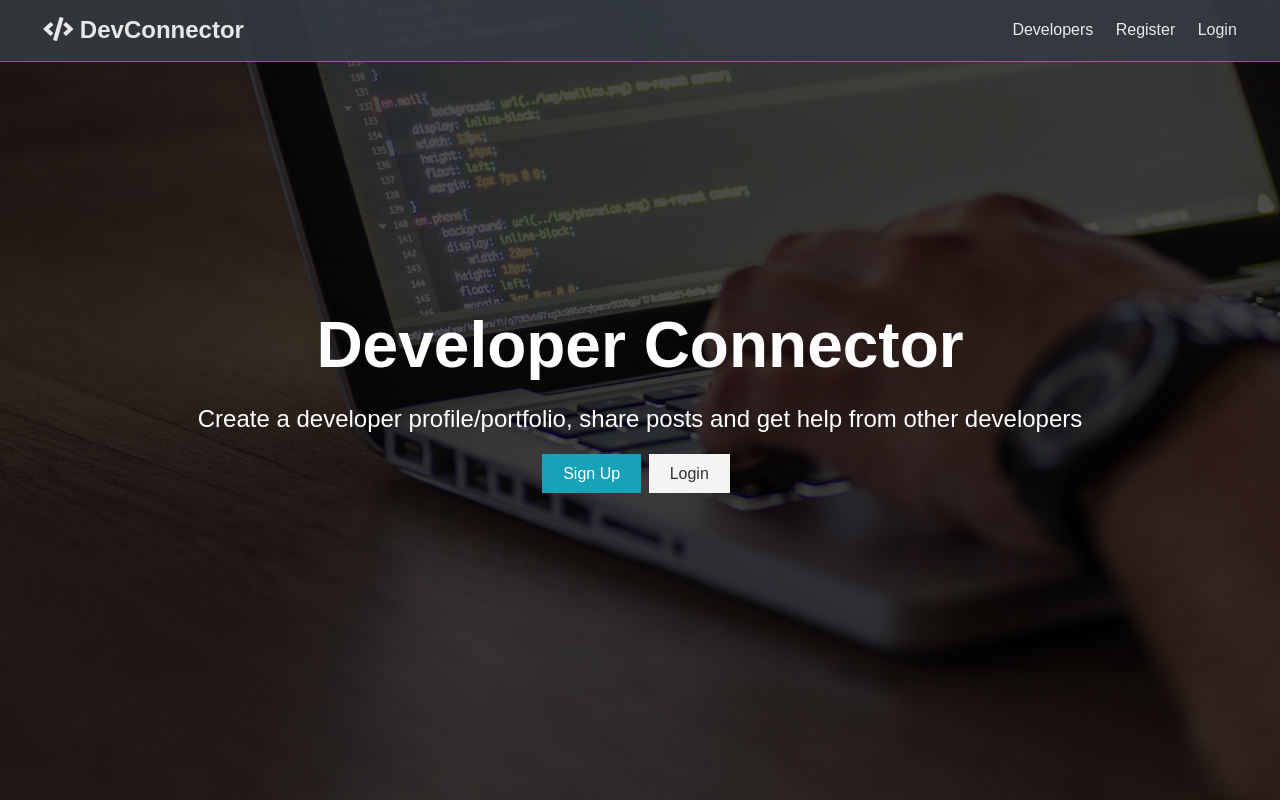
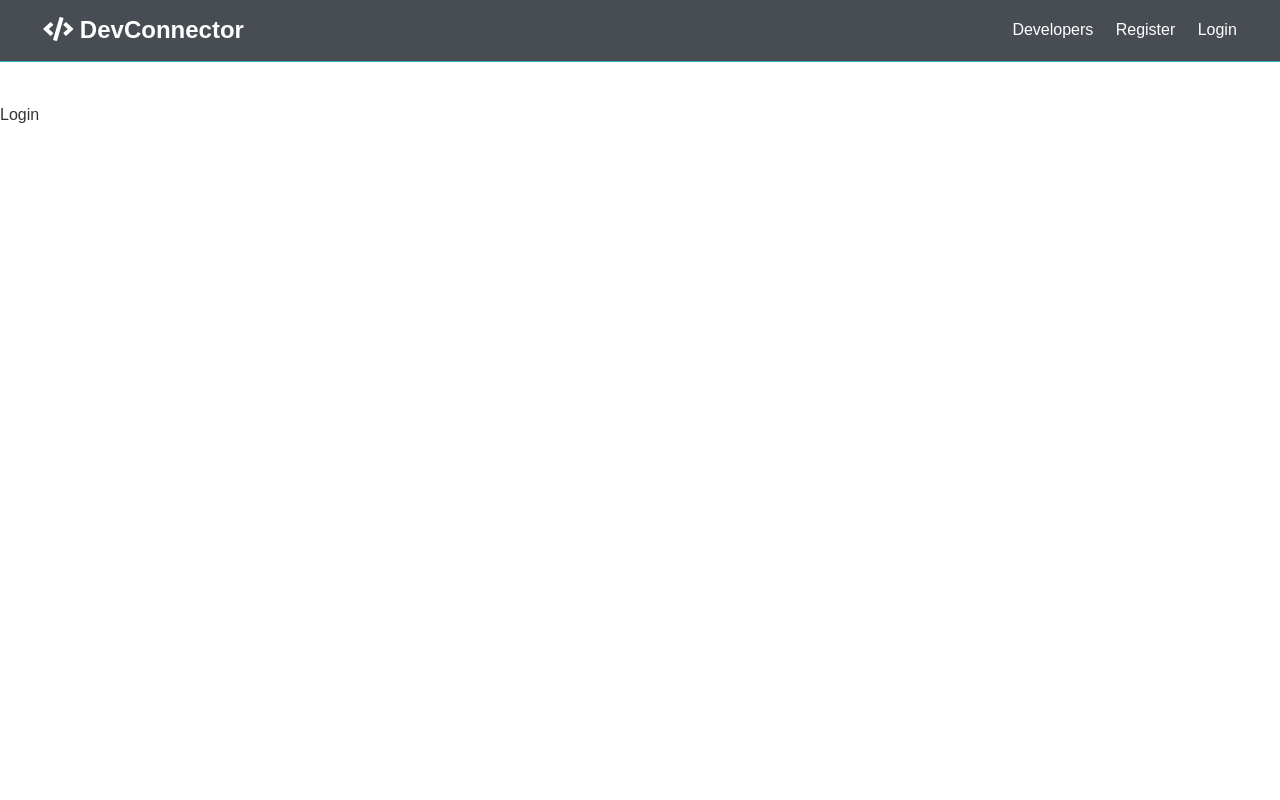
Before and after one commit to starshooter12345/DevConnector, a React (Create React App) app in the folder client/: page /login in a window 1280 px wide. Built offline with nearby package versions, Linux system fonts and the light colour scheme.

Commit message:
Added the new files

```diff
--- a/client/src/App.js
+++ b/client/src/App.js
@@ -1,12 +1,25 @@
-import React, { Fragment } from 'react';
-import './App.css';
+import React, { useEffect } from 'react';
+import { BrowserRouter as Router, Route, Routes } from 'react-router-dom';
 import Navbar from './components/layout/Navbar';
 import Landing from './components/layout/Landing';
+import Register from './components/auth/Register';
+import Login from './components/auth/Login';
+import './App.css';
 
-const App = () => (
-  <Fragment>
-    <Navbar />
-    <Landing />
-  </Fragment>
-);
+// Redux
+
+const App = () => {
+  useEffect(() => {});
+  return (
+    <Router>
+      <Navbar />
+
+      <Routes>
+        <Route path='/' element={<Landing />} />
+        <Route path='register' element={<Register />} />
+        <Route path='login' element={<Login />} />
+      </Routes>
+    </Router>
+  );
+};
 export default App;
--- /dev/null
+++ b/client/src/components/auth/Login.js
@@ -0,0 +1,15 @@
+import React from 'react';
+
+const Login = () => {
+  return (
+    <div>
+      <br />
+      <br />
+      <br />
+      <br />
+      <p />
+      Login
+    </div>
+  );
+};
+export default Login;
--- /dev/null
+++ b/client/src/components/auth/Register.js
@@ -0,0 +1,15 @@
+import React from 'react';
+
+const Register = () => {
+  return (
+    <div>
+      <br />
+      <br />
+      <br />
+      <br />
+      <p />
+      Register
+    </div>
+  );
+};
+export default Register;
```
